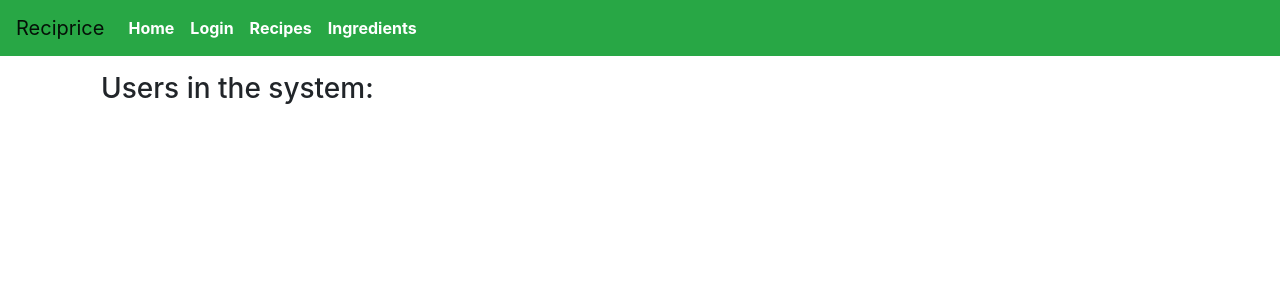
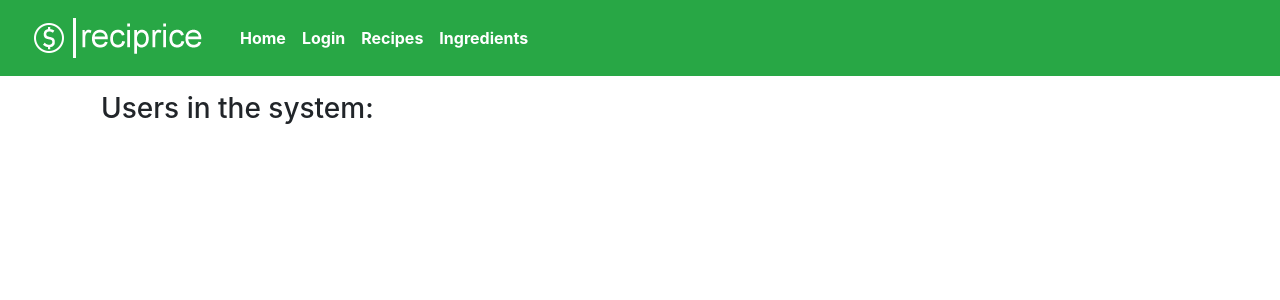
Before and after one commit to henrikschwarz/DM565-reciprice, a Flask app: page / in a window 1280 px wide. Shown: the top 300 px of the page. Run offline with Flask 2, Linux system fonts and the light colour scheme; data that the repository does not hold is empty; some libraries are stand-ins or nearby versions.

Commit message:
Added logo to navbar

```diff
--- a/prototype/reciprice/templates/main/base.html
+++ b/prototype/reciprice/templates/main/base.html
@@ -10,7 +10,7 @@
 <body>
 
 <nav class="navbar navbar-expand-lg navbar-light bg-success">
-    <a class="navbar-brand" href="#">Reciprice</a>
+    <a class="navbar-brand" href="#"><img src="/static/reciprice.png"></a>
     <button class="navbar-toggler" type="button" data-toggle="collapse" data-target="#navbarSupportedContent" aria-controls="navbarSupportedContent" aria-expanded="false" aria-label="Toggle navigation">
         <span class="navbar-toggler-icon"></span>
     </button>
```
Also changed, not shown: prototype/reciprice/static/reciprice.png (added), 1 other file.
